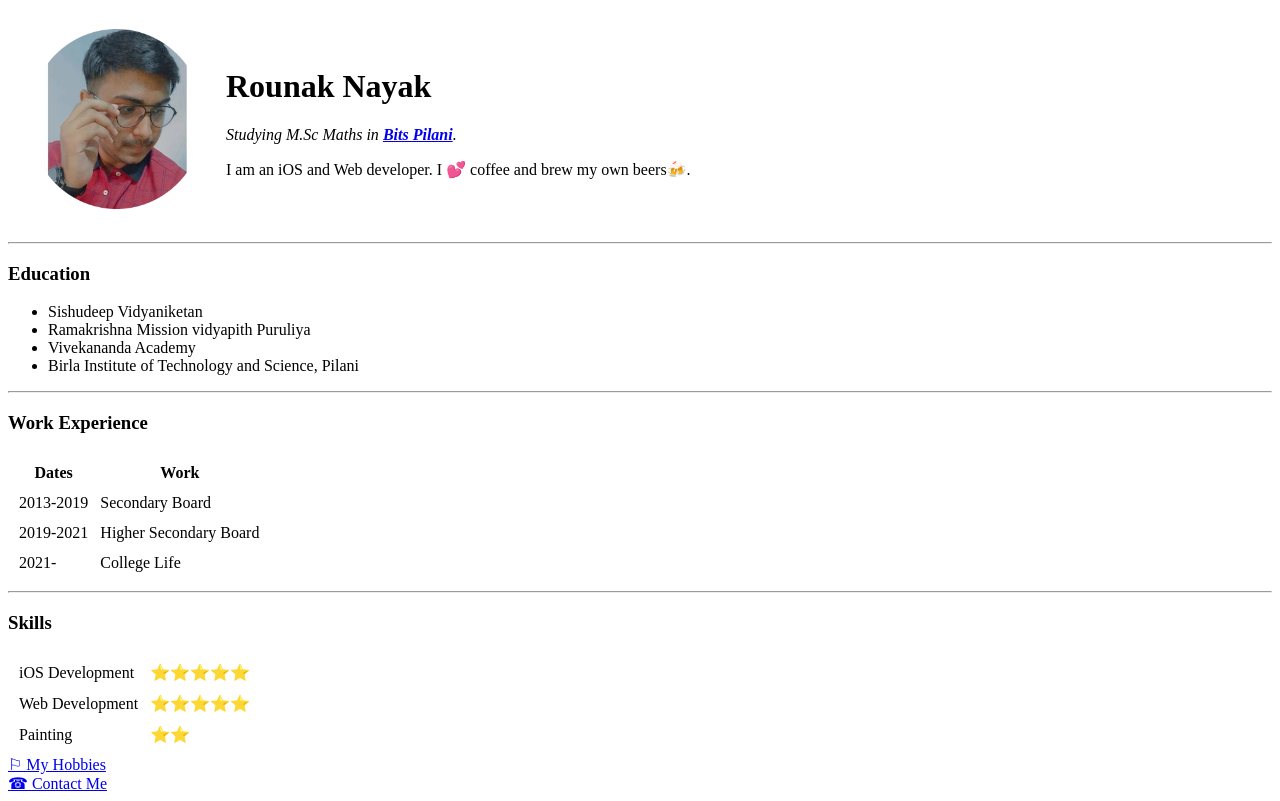
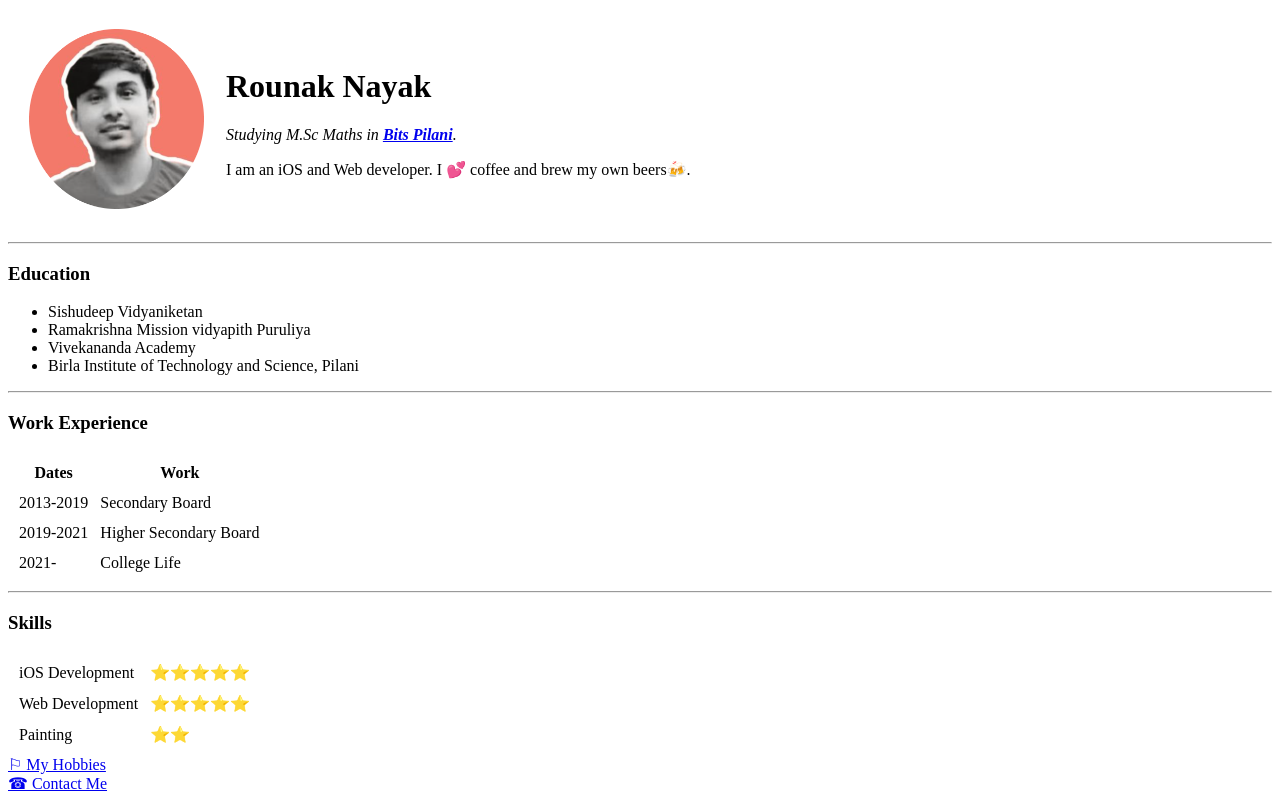
Before and after one commit to RounakNayak/cv, a plain HTML site: page index.html in a window 1280 px wide. Drawn offline with Linux system fonts and the light colour scheme.

Commit message:
pic changes

```diff
--- a/index.html
+++ b/index.html
@@ -6,7 +6,7 @@
 <body>
     <table cellspacing="20">
         <tr>
-            <td><img src="images/pic2.png" alt="Rounak Profile Picture" width="175" height="180"></td>
+            <td><img src="images/pic.png" alt="Rounak Profile Picture" width="175" height="180"></td>
             <td><h1>Rounak Nayak</h1>
                 <p><em>Studying M.Sc Maths in <strong><a href="https://www.bits-pilani.ac.in/">Bits Pilani</a></strong>.</em></p>
                 <p>I am an iOS and Web developer. I 💕 coffee and brew my own beers🍻.</p></td>
```
